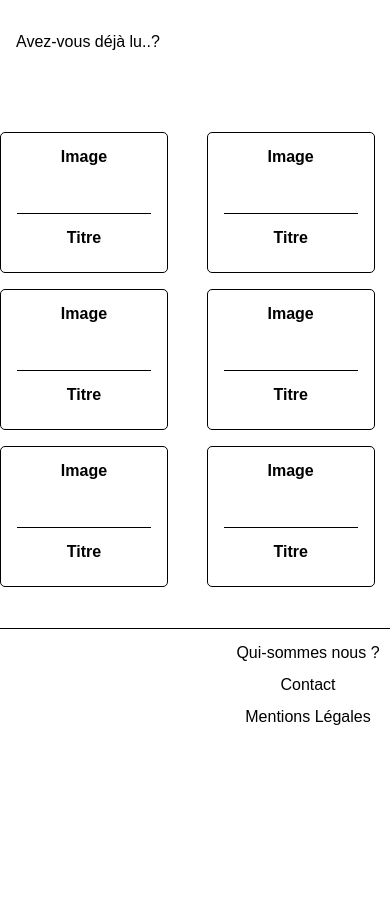
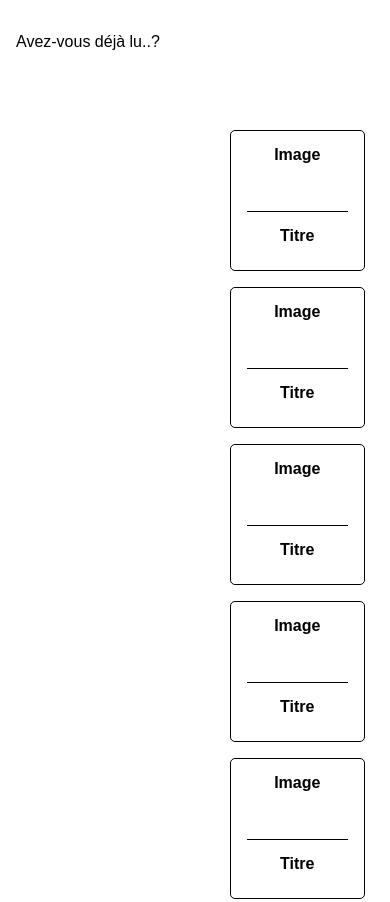
Before and after one commit to redrokh/avez-vous-deja-lu-front, a React app: page /categories in a window 390 px wide. Shown: the top 902 px of the page. Before the commit the page ends 844 px from the top, so only its background shows below. Built offline with nearby package versions, Linux system fonts and the light colour scheme.

Commit message:
Component Categories : responsive added

```diff
--- a/src/components/Categories/categories.scss
+++ b/src/components/Categories/categories.scss
@@ -1,10 +1,12 @@
 .categorie__grid {
-columns: 3 ;
-column-gap: 20px;
-height: 55vh;
-width: 100%;
-margin-top: 2em;
-margin-bottom: 2em;
+max-width: 1300px;
+width: 80%;
+height: auto;
+margin: 30px auto;
+display: grid;
+flex-wrap: wrap;
+grid-template-columns: repeat(3, 150px);
+justify-content: center;
 }
 
 .title__card {
@@ -23,14 +25,31 @@ margin-bottom: 2em;
   margin-bottom: 1em;
   width: 90%;
   font-weight: bold;
+  margin-left: 0.3em;
 }
 
-@media (min-width: 425px) {
+@media (max-width: 768px) {
+.categorie__grid {
+  max-width: 1300px;
+  width: 80%;
+  height: auto;
+  margin: 30px auto;
+  display: grid;
+  flex-wrap: wrap;
+  grid-template-columns: repeat(2, 150px);
+  justify-content: center;
+  }
+};
+
+@media (max-width: 425px) {
   .categorie__grid {
-    columns: 3;
-    column-gap: 20px;
-    height: 55vh;
-    width: 100%;
-    margin-top: 2em;
+    max-width: 1300px;
+    width: 80%;
+    height: auto;
+    margin: 30px auto;
+    display: grid;
+    flex-wrap: wrap;
+    grid-template-columns: repeat(1, 150px);
+    justify-content: center;
     }
-}
+  };
--- a/src/components/Categories/index.js
+++ b/src/components/Categories/index.js
@@ -6,6 +6,7 @@ import './categories.scss';
 const Categories = () => (
 
   <div className="categorie__grid">
+
     <div className="grid__card">Image
       <h1 className="title__card">Titre</h1>
     </div>
```
